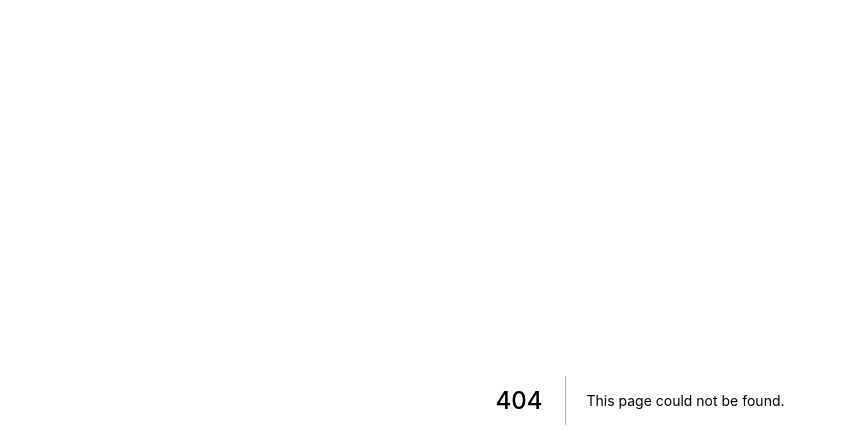
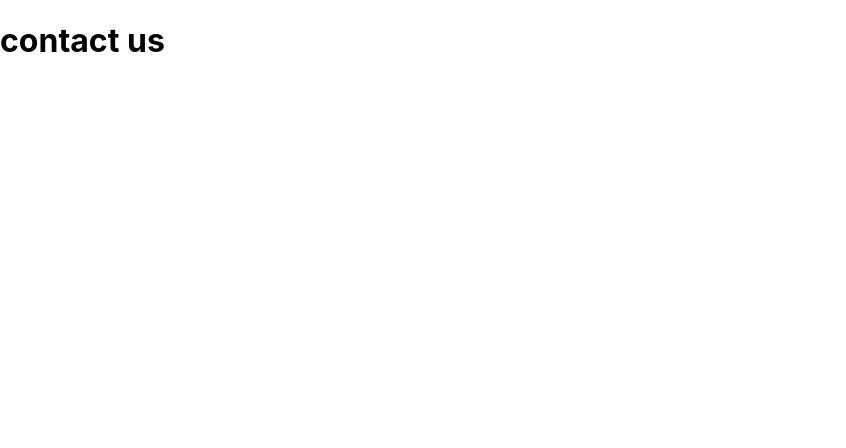
Before and after one commit to coderaudi/Nextjs_-online-Assessment, a Next.js app: page /contactus in a window 1280 px wide. Before the commit this address had no page. Shown: the top 448 px of the page, without its empty margins (0-846 px from the left). Built offline with nearby package versions, Linux system fonts and the light colour scheme.

Commit message:
🆕 NEW: constactus

```diff
--- /dev/null
+++ b/pages/contactus.js
@@ -0,0 +1,11 @@
+import React, { memo } from 'react';
+
+const contactus = memo(() => {
+    return (
+        <div>
+            <h1>contact us </h1>
+        </div>
+    );
+});
+
+export default contactus;
```
